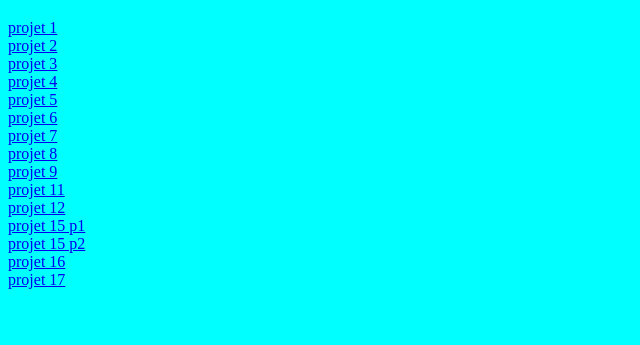
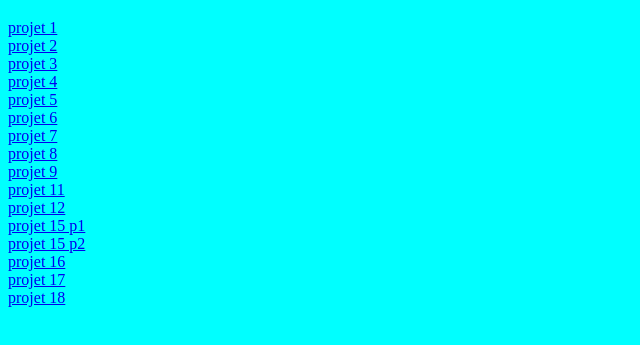
Before and after one commit to habid91/lahcen, a plain HTML site: page index.html in a window 1280 px wide. Shown: the part 61-406 px from the top of the page, without its empty margins (0-640 px from the left). Drawn offline with Linux system fonts and the light colour scheme.

Commit message:
Add files via upload

```diff
--- a/index.html
+++ b/index.html
@@ -22,5 +22,6 @@
 <a href="p.pdf"> projet 15 p2</a> <br>
 <a href="sql.html"> projet 16</a> <br>
 <a href="sql2.html"> projet 17</a> <br>
+<a href="https://drive.google.com/file/d/19CNnEYHIT7QR3WXlbws483WqvuhNE0TI/view?usp=sharing"> projet 18</a> <br>
 </body>
 </html>
```
